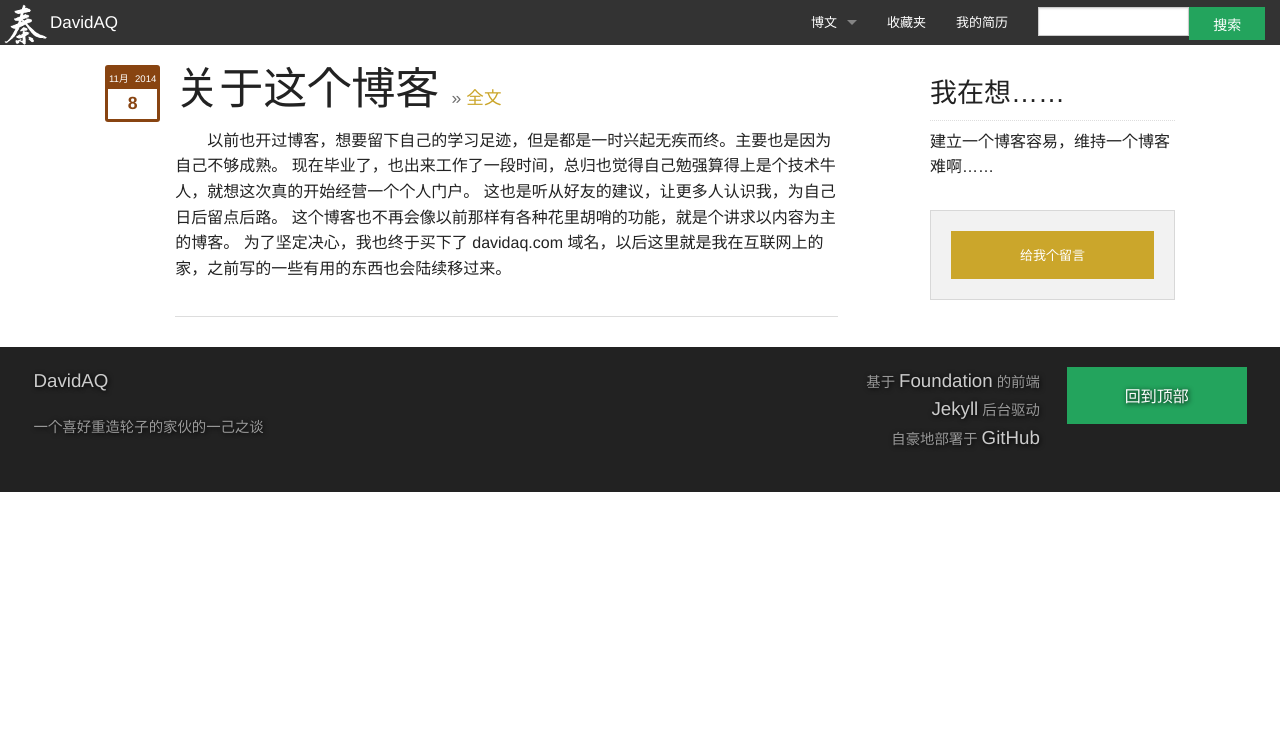
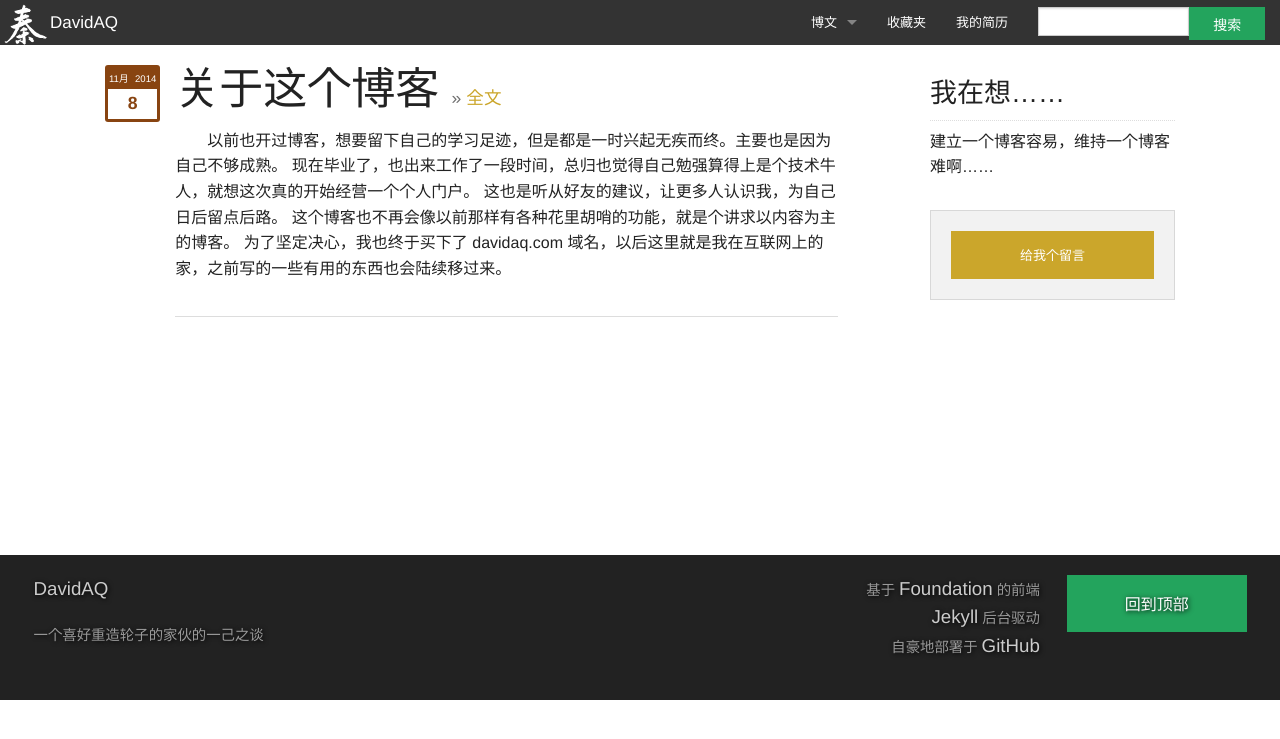
Before and after one commit to davidaq/davidaq.github.io, a Jekyll site: the page built from index.html, in a window 1280 px wide. Shown: the top 739 px of the page. Built offline with Jekyll 4.4.1, drawn with Linux system fonts in a browser that asks for light colours.

Commit message:
padd bottom

```diff
--- a/static/css/style.css
+++ b/static/css/style.css
@@ -10,7 +10,7 @@
   max-width: 70em;
 }
 .main-padding {
-  height: 600px;
+  height: 200px;
 }
 .article div.date {
   background: #841;
```
